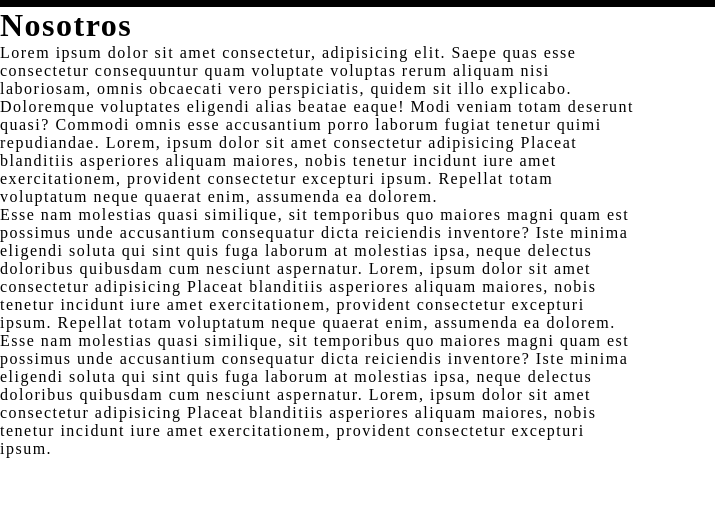
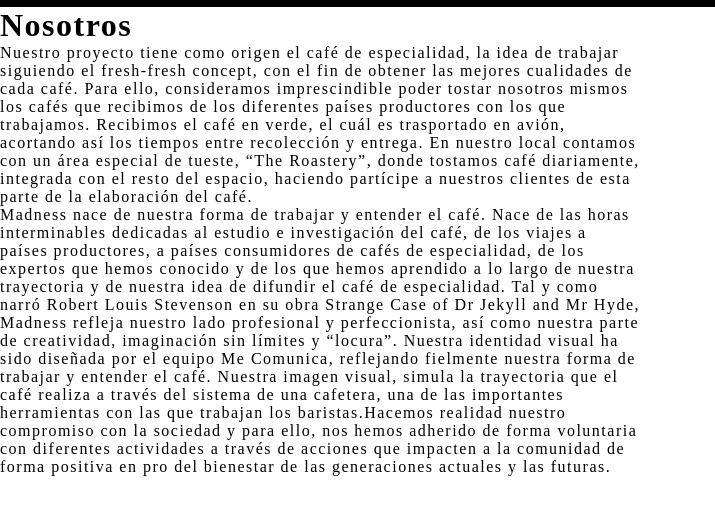
Before and after one commit to DelfinaBordagaray12/PreEntrega3BordagarayDelfina, a plain HTML site: page secciones/nosotros.html in a window 1280 px wide. Shown: the part 167-693 px from the top of the page, 0-715 px from the left. Drawn offline with Linux system fonts and the light colour scheme.

Commit message:
Cambios de texto, index y nosotros

```diff
--- a/secciones/nosotros.html
+++ b/secciones/nosotros.html
@@ -6,7 +6,8 @@
     <meta http-equiv="X-UA-Compatible" content="IE=edge">
     <meta name="viewport" content="width=device-width, initial-scale=1.0">
     <meta name="keywords" content="cafe, pasteleria,informacion,argentinos,barcelona">
-    <meta name="description" content="Cafeteria artesanal argentina, con productos de seleccion y calidas. Bridamos un excelente servicio ubicados en el centro de Barcelona.">
+    <meta name="description"
+        content="Cafeteria artesanal argentina, con productos de seleccion y calidas. Bridamos un excelente servicio ubicados en el centro de Barcelona.">
     <link rel="stylesheet" href="../css/style.css">
     <link rel="icon" href="../recursos/logo/logonegro.jpg">
     <title>Nosotros</title>
@@ -45,52 +46,39 @@
 
         <div class="container_nosotros">
             <div class="texto_nosotros">
-                <p>Lorem ipsum dolor sit amet consectetur, adipisicing elit.
+                <p>Nuestro proyecto tiene como origen el café de especialidad, la idea de trabajar siguiendo el
+                    fresh-fresh concept, con el fin de obtener las mejores cualidades de cada café. Para ello,
+                    consideramos imprescindible poder tostar nosotros mismos los cafés que recibimos de los diferentes
+                    países productores con los que trabajamos.
 
-                    Saepe quas esse consectetur consequuntur quam
+                    Recibimos el café en verde, el cuál es trasportado en avión, acortando así los tiempos entre
+                    recolección y entrega. En nuestro local contamos con un área especial de tueste, “The Roastery”,
+                    donde tostamos café diariamente, integrada con el resto del espacio, haciendo partícipe a nuestros
+                    clientes de esta parte de la elaboración del café.
+                </p>
+                <p class="texto_nosotros_desktop">
+                    Madness nace de nuestra forma de trabajar y entender el café. Nace de las horas interminables
+                    dedicadas al estudio e investigación del café, de los viajes a países productores, a países
+                    consumidores de cafés de especialidad, de los expertos que hemos conocido y de los que hemos
+                    aprendido a lo largo de nuestra trayectoria y de nuestra idea de difundir el café de especialidad.
 
-                    voluptate voluptas rerum aliquam nisi laboriosam,
+                    Tal y como narró Robert Louis Stevenson en su obra Strange Case of Dr Jekyll and Mr Hyde, Madness
+                    refleja nuestro lado profesional y perfeccionista, así como nuestra parte de creatividad,
+                    imaginación sin límites y “locura”.
 
-                    omnis obcaecati vero perspiciatis, quidem sit illo
-                    explicabo.
+                    Nuestra identidad visual ha sido diseñada por el equipo Me Comunica, reflejando fielmente nuestra
+                    forma de trabajar y entender el café.
 
-                    Doloremque voluptates eligendi alias beatae eaque!
-
-                 Modi veniam totam deserunt quasi? Commodi omnis esse accusantium porro
-                    laborum fugiat tenetur quimi repudiandae.
-
-                    Lorem, ipsum dolor sit amet consectetur adipisicing
-                    Placeat blanditiis asperiores aliquam maiores,
-                    nobis tenetur incidunt iure amet exercitationem,
-                    provident consectetur excepturi ipsum.
-                    Repellat totam voluptatum neque quaerat enim,  assumenda ea dolorem.</p>
-                    <p class="texto_nosotros_desktop">
-                    Esse nam molestias quasi similique, sit temporibus
-                    quo maiores magni quam est possimus unde accusantium
-                    consequatur dicta reiciendis inventore? Iste minima
-                    eligendi soluta qui sint quis fuga laborum at molestias ipsa,
-                    neque delectus doloribus quibusdam cum
-                    nesciunt aspernatur.
-
-                     Lorem, ipsum dolor sit amet consectetur adipisicing
-                    Placeat blanditiis asperiores aliquam maiores,
-                    nobis tenetur incidunt iure amet exercitationem,
-                    provident consectetur excepturi ipsum.
-                    Repellat totam voluptatum neque quaerat enim,  assumenda ea dolorem.
-                    Esse nam molestias quasi similique, sit temporibus
-                    quo maiores magni quam est possimus unde accusantium
-                    consequatur dicta reiciendis inventore? Iste minima
-                    eligendi soluta qui sint quis fuga laborum at molestias ipsa,
-                    neque delectus doloribus quibusdam cum
-                    nesciunt aspernatur.
-
-                    Lorem, ipsum dolor sit amet consectetur adipisicing
-                    Placeat blanditiis asperiores aliquam maiores,
-                    nobis tenetur incidunt iure amet exercitationem,
-                    provident consectetur excepturi ipsum.
+                    Nuestra imagen visual, simula la trayectoria que el café realiza a través del sistema de una
+                    cafetera, una de las importantes herramientas con las que trabajan los baristas.Hacemos realidad
+                    nuestro compromiso con la sociedad y para ello, nos hemos adherido de forma voluntaria con
+                    diferentes actividades a través de acciones que impacten a la comunidad de forma positiva en pro del
+                    bienestar de las generaciones actuales y las futuras.
                 </p>
             </div>
-            <div class="img_nosotros"> <img class="img_nosotros" src=https://res.cloudinary.com/djonmbdbr/image/upload/v1676659064/Proyecto%20coder/nosotros_di1fnm.jpg alt="Cafe"></div>
+            <div class="img_nosotros"> <img class="img_nosotros"
+                    src=https://res.cloudinary.com/djonmbdbr/image/upload/v1676659064/Proyecto%20coder/nosotros_di1fnm.jpg
+                    alt="Cafe"></div>
         </div>
 
     </main>
```
Also changed, not shown: index.html (+8 -24 lines).
